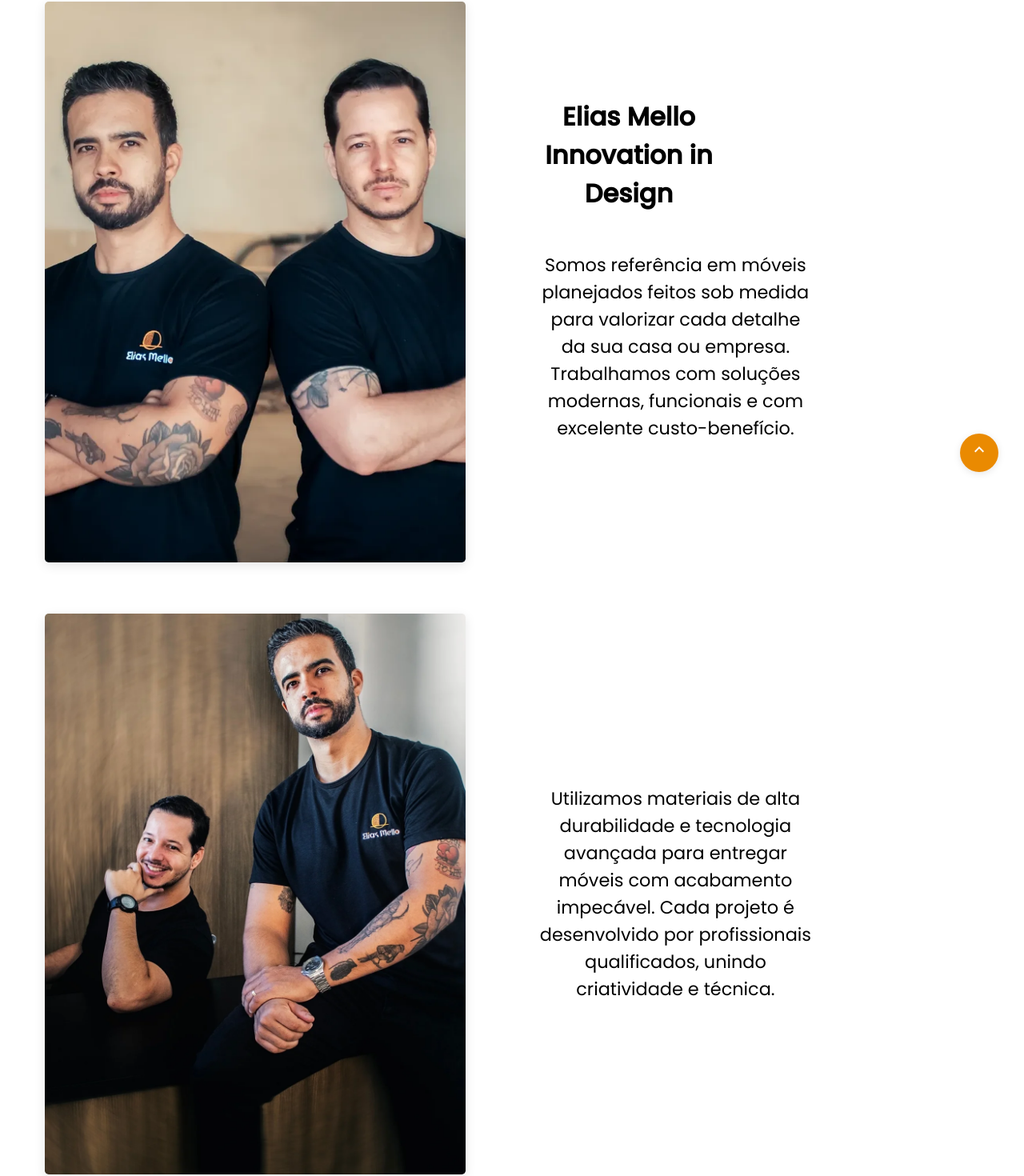
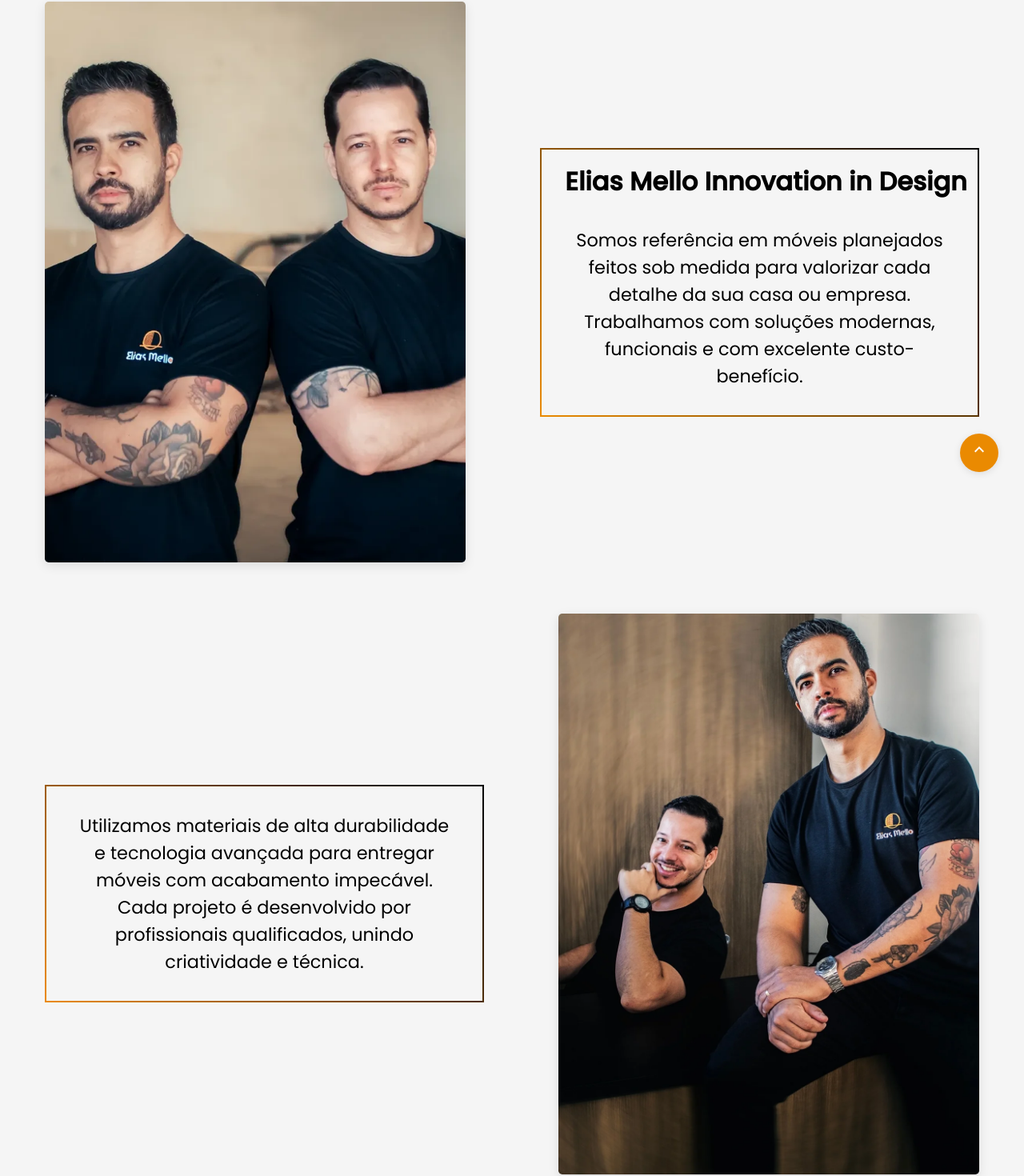
Before and after one commit to leandrobss1/EliasMelloPlanejados, a React (Create React App) app: page /quemsomos in a window 1280 px wide. Shown: the part 178-1648 px from the top of the page at 80% size. Built offline with nearby package versions, Linux system fonts and the light colour scheme.

Commit message:
Criando novos componentes e finalizando outras guias de navegação.

```diff
--- a/src/components/GoogleComments/Google.tsx
+++ b/src/components/GoogleComments/Google.tsx
@@ -9,7 +9,7 @@
 export const Google: React.FC = () => {
 	return (
 		<S.GoogleWrapper>
-			<S.GoogleTitle>Andam falando por ai...</S.GoogleTitle>
+			<S.GoogleTitle>Avaliações e Recomendações</S.GoogleTitle>
 			<S.GoogleWrapperContainer>
 				<S.GoogleComments
 					src={Commets1}
@@ -42,6 +42,7 @@
 					title='google-comment'
 				/>
 			</S.GoogleWrapperContainer>
+
 		</S.GoogleWrapper>
 	);
 };
--- /dev/null
+++ b/src/components/MapLocation/MapLocation.tsx
@@ -0,0 +1,20 @@
+import React from "react";
+import * as S from "./styles";
+
+
+export const MapLocation: React.FC = () => {
+    return(
+        <S.MapContainer>
+        <iframe
+                title="localização-mapa"
+                src="https://www.google.com/maps/embed?pb=!1m18!1m12!1m3!1d3782.408225999736!2d-46.5339387!3d-18.5556256!2m3!1f0!2f0!3f0!3m2!1i1024!2i768!4f13.1!3m3!1m2!1s0x94aef5857b3e380f%3A0x59963e0a96eebee0!2sElias%20Mello%20Innovation%20in%20Design!5e0!3m2!1sen!2sbr!4v1764125881861!5m2!1sen!2sbr"
+                width="100%"
+                height="450"
+                style={{ border: 0 }}
+                allowFullScreen
+                loading="lazy"
+                referrerPolicy="no-referrer-when-downgrade"
+            ></iframe>
+        </S.MapContainer>
+    );
+};
--- /dev/null
+++ b/src/components/MapLocation/styles.ts
@@ -0,0 +1,15 @@
+import styled from 'styled-components';
+
+export const MapContainer = styled.div`
+    width: 100%;
+    height: 18.75rem;
+    margin-top: 40px;
+    border-radius: 8px;
+    overflow: hidden;
+
+    iframe {
+        width: 100%;
+        height: 100%;
+        border: none;
+    }
+`;
--- a/src/index.tsx
+++ b/src/index.tsx
@@ -3,7 +3,7 @@
 import { BrowserRouter, Routes, Route } from 'react-router-dom';
 import App from './App';
 import Home from './pages/Home';
-import {Produtos} from './pages/Produtos/Produtos';
+import {Projetos} from './pages/Projetos/Projetos';
 import {Serviços} from './pages/Serviços/Serviços';
 import {QuemSomos} from './pages/QuemSomos/QuemSomos';
 import {Orcamento} from './pages/Orçamento/Orcamento';
@@ -24,7 +24,7 @@
       <Routes>
         <Route path="/" element={<App />}>
           <Route index element={<Home />} />
-          <Route path="produtos" element={<Produtos />} />
+          <Route path="produtos" element={<Projetos />} />
           <Route path="servicos" element={<Serviços />} />
 		      <Route path="orcamento" element={<Orcamento />} />
           <Route path='quemsomos' element={<QuemSomos/>} />
--- a/src/pages/Home.tsx
+++ b/src/pages/Home.tsx
@@ -3,6 +3,7 @@
 import { Carousel } from '../components/Project/Carousel'
 import { Google } from '../components/GoogleComments/Google'
 import { Footer } from '../components/Footer/Footer'
+import { MapLocation } from '../components/MapLocation/MapLocation'
 
 export default function Home() {
   return (
@@ -11,6 +12,7 @@
       <Cards />
       <Carousel />
       <Google />
+      <MapLocation/>
       <Footer/>
 
 
--- a/src/pages/Produtos/Produtos.tsx
+++ b/src/pages/Projetos/Projetos.tsx
@@ -1,10 +1,10 @@
 import React from 'react';
 import * as S from './styles';
 
-export const Produtos: React.FC = () => {
+export const Projetos: React.FC = () => {
   return (
     <section>
-      <h1>Nossos Produtos</h1>
+      <h1>Conheça nosso Projetos</h1>
       <p>Aqui você pode explorar nossos móveis planejados.</p>
     </section>
   )
--- a/src/pages/QuemSomos/QuemSomos.tsx
+++ b/src/pages/QuemSomos/QuemSomos.tsx
@@ -43,7 +43,7 @@
                     </S.QText>
                 </S.QSRow>
 
-                <S.QSRow reverse>
+                <S.QSRow >
                     <S.QText>
                         <S.QSParagraph>{text2}</S.QSParagraph>
                     </S.QText>
--- a/src/pages/QuemSomos/styles.ts
+++ b/src/pages/QuemSomos/styles.ts
@@ -1,5 +1,6 @@
 import styled from "styled-components";
 import { pageFade } from "../../styles/GlobalStyles";
+
 
 
 export const QSContainer = styled.div`
@@ -11,7 +12,7 @@
 	padding-top: 2rem;
 	position: relative;
 	overflow: hidden;
-
+	background-color: whitesmoke;
 	animation: ${pageFade} 1.5s ease-in-out;
 
 
@@ -47,9 +48,9 @@
 
 export const QSTitle = styled.div`
 	font-size: 2rem;
-	width: 50%;
+	width: 100%;
 	text-align: center;
-	padding-bottom: 1rem;
+	padding: 1rem 0 0 1rem;
 
 	@media (max-width: 930px) and (min-width: 768px) {
 		font-size: 1.5rem;
@@ -65,7 +66,7 @@
 export const QSParagraph = styled.div`
 	font-size: 1.4rem;
 	padding: 2rem;
-	width: 70%;
+	width: 100%;
 	text-align: center;
 
 	@media (max-width: 768px) {
@@ -115,7 +116,9 @@
 `;
 
 export const QText = styled.div`
-  width: 50%;
+  width: 47%;
+  border: solid 2px;
+  border-image: linear-gradient(45deg, #ea8a01, #000000) 1;
 
   @media (max-width: 900px) {
     width: 100%;
--- a/src/pages/Serviços/Serviços.tsx
+++ b/src/pages/Serviços/Serviços.tsx
@@ -1,7 +1,7 @@
 export const Serviços: React.FC = () => {
   return (
     <section>
-      <h1>Fale Conosco</h1>
+      <h1>Nossos Produtos</h1>
       <p>Conheça alguns de nossos serviços.</p>
     </section>
   )
```
Also changed, not shown: src/pages/Projetos/styles.ts (renamed from src/pages/Produtos/styles.ts).
